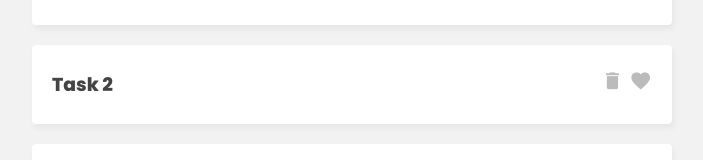
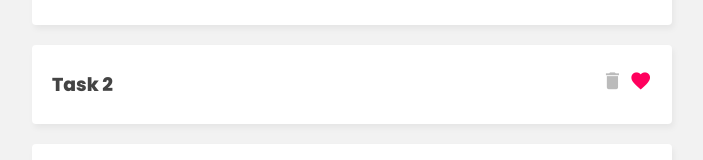
Before and after one commit to vincentabolarin/pinia-tasks, a Vue app: page / in a window 1280 px wide. Shown: the part 385-545 px from the top of the page, without its empty margins (288-991 px from the left). Built offline with nearby package versions, Linux system fonts and the light colour scheme.

Commit message:
make fav button colour dynamic

```diff
--- a/src/components/TaskDetails.vue
+++ b/src/components/TaskDetails.vue
@@ -3,7 +3,7 @@
     <h3>{{ task.title }}</h3>
     <div class="icons">
       <i class="material-icons" @click="deleteTask(task.id)">delete</i>
-      <i class="material-icons" @click="toggleFavTask(task.id)">favorite</i>
+      <i class="material-icons" :class="{ active: task.isFav }" @click="toggleFavTask(task.id)">favorite</i>
     </div>
   </div>
 </template>
```
